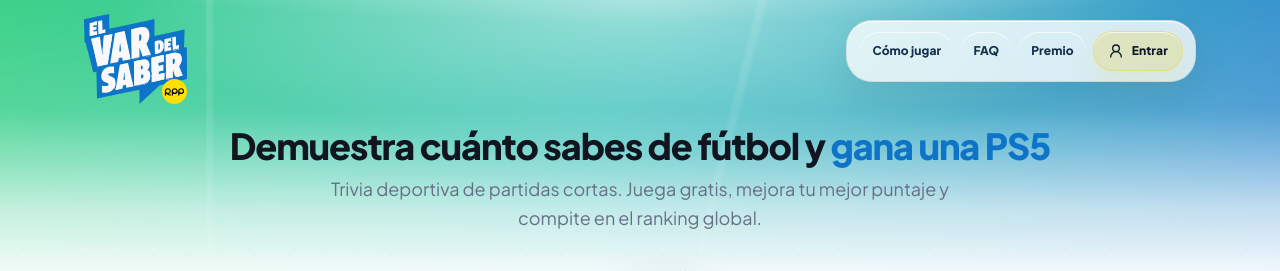
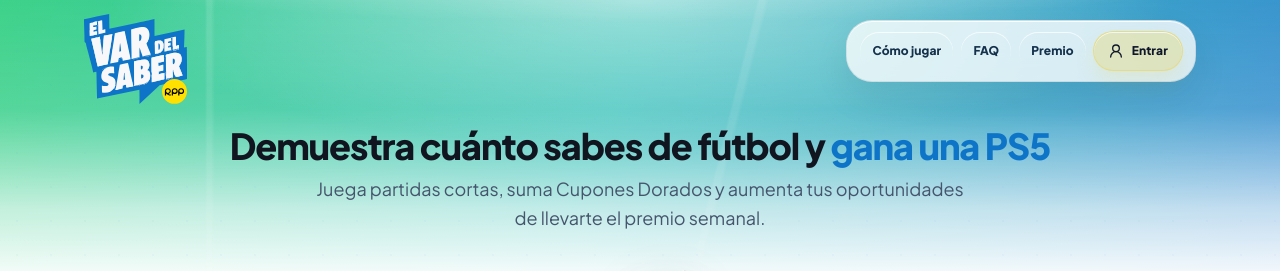
Before and after one commit to ppetitv/El-Var-del-Saber-, a React (Vite) app: page / in a window 1280 px wide. Shown: the top 271 px of the page. Built offline with nearby package versions, Linux system fonts and the light colour scheme.

Commit message:
feat: update text in App and VestuarioScreen for clarity and engagement

```diff
--- a/src/App.tsx
+++ b/src/App.tsx
@@ -383,24 +383,24 @@ export default function App() {
                   onClick={handleOpenPostMatchLogin}
                   className="result-primary-cta premium-button-primary w-full font-montserrat font-black text-base py-4 rounded-xl mb-3"
                 >
-                  Guarda tu resultado y entra al sorteo
+                  Guarda esta partida y entra al sorteo
                 </motion.button>
 
                 <p className="text-sm text-slate-600 text-center mb-4 leading-relaxed">
-                  Crea tu cuenta para conservar esta partida, activar tus cupones y seguir compitiendo desde tu PR real.
+                  Crea tu cuenta para conservar tu resultado, tus cupones y tu progreso.
                 </p>
 
                 <div className="result-guest-prize mb-4">
                   <PrizeProduct variant="result" />
                   <div>
                     <p>Participa por la {ACTIVE_PRIZE.title}</p>
-                    <span>Tus cupones se activan al crear tu cuenta.</span>
+                    <span>Tus cupones cuentan al crear tu cuenta.</span>
                   </div>
                 </div>
 
                 {lastScore > 0 && (
                   <p className="text-sm text-slate-500 text-center mb-4 leading-relaxed">
-                    Tus {lastScore.toLocaleString('es-PE')} puntos y +{pendingGoldenCoupons || lastEarnedCoupons} cupones quedan esperando si creas tu cuenta ahora.
+                    Hoy hiciste {lastScore.toLocaleString('es-PE')} puntos y ganaste +{pendingGoldenCoupons || lastEarnedCoupons} cupones.
                   </p>
                 )}
 
@@ -452,7 +452,7 @@ export default function App() {
               </button>
               {!isLoggedIn && (
                 <p className="text-xs text-slate-500 text-center">
-                  Sin cuenta no participas en el premio semanal.
+                  Sin cuenta esta partida no se guarda ni entra al sorteo.
                 </p>
               )}
             </div>
--- a/src/views/VestuarioScreen.tsx
+++ b/src/views/VestuarioScreen.tsx
@@ -701,8 +701,8 @@ export default function VestuarioScreen({
             <h1 className="premium-title text-2xl md:text-4xl font-black font-montserrat mb-2 px-2">
               Demuestra cuánto sabes de fútbol y <span className="text-blue-400">gana una PS5</span>
             </h1>
-            <p className="text-base md:text-lg text-gray-400 max-w-2xl mx-auto leading-relaxed mb-6">
-              Trivia deportiva de partidas cortas. Juega gratis, mejora tu mejor puntaje y compite en el ranking global.
+            <p className="text-base md:text-lg text-slate-600 max-w-2xl mx-auto leading-relaxed mb-6">
+              Juega partidas cortas, suma Cupones Dorados y aumenta tus oportunidades de llevarte el premio semanal.
             </p>
             <div className="flex justify-center mb-4">
               <PrizeProduct variant="hero" />
```
